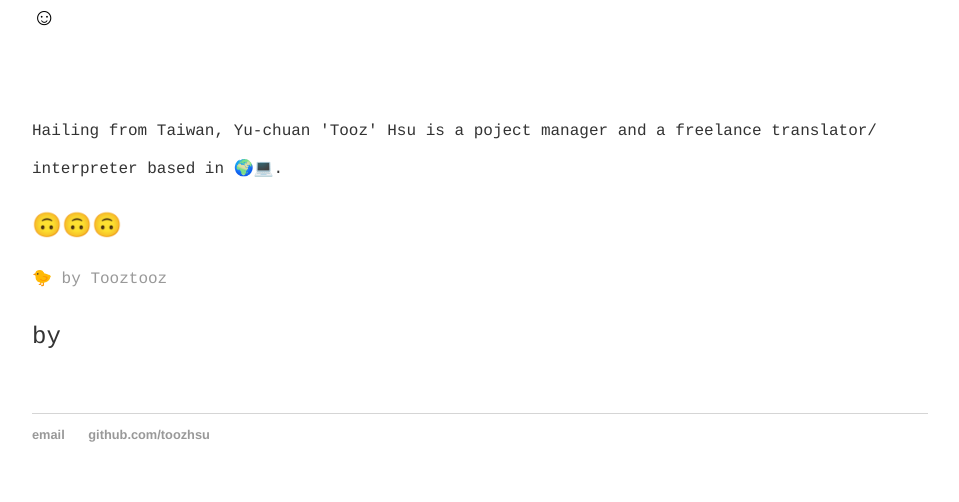
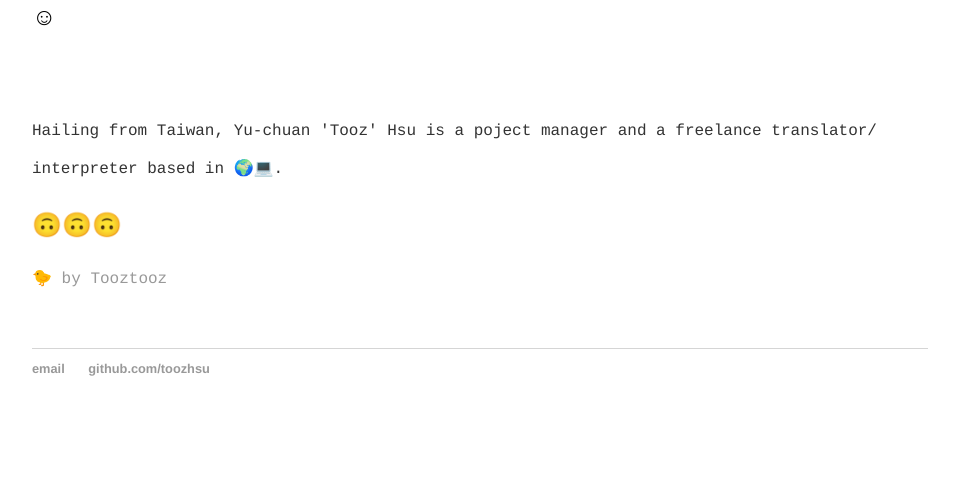
Before and after one commit to toozhsu/toozhsu.github.io, a Jekyll site: the page built from index.html, in a window 1280 px wide. Shown: the part 475-977 px from the top of the page, without its empty margins (160-1119 px from the left). Built offline with Jekyll 4.4.1, drawn with Linux system fonts in a browser that asks for light colours; comment, search, counter and statistics services are not loaded; after the commit the page ends 911 px from its top, so only the background shows below that.

Commit message:
Update default.html

```diff
--- a/_layouts/default.html
+++ b/_layouts/default.html
@@ -35,19 +35,7 @@
 <a class="twitter-timeline" data-width="420" data-height="500" data-link-color="#2B7BB9" href="https://twitter.com/Tooztooz?ref_src=twsrc%5Etfw">🐤 by Tooztooz</a> <script async src="https://platform.twitter.com/widgets.js" charset="utf-8"></script>
 			<div class="container">
 					      <p></p>
-
-<small>{{ page.date | date: "%-d %B %Y" }}</small>
-<h1>{{ page.title }}</h1>
-
-<p class="view">by {{ page.author | default: site.author }}</p>
-
-{{content}}
-
-{% if page.tags %}
-  <small>tags: <em>{{ page.tags | join: "</em> - <em>" }}</em></small>
-{% endif %}
-
-					      <p></p>
+					     	<p></p>
 					      <br /><br />
 
 			{{ content }}
```
